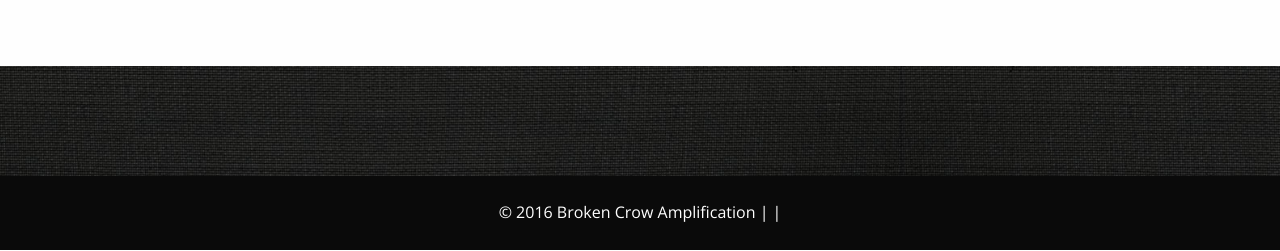
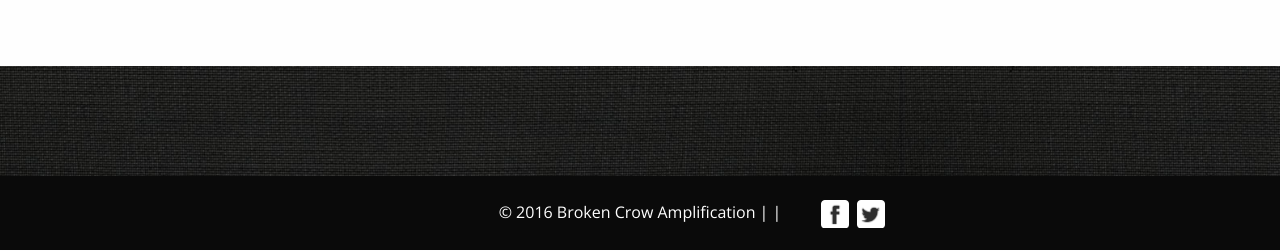
Before and after one commit to jamilynnhall/Broken-Crow-Amps, a WordPress theme: template web/app/themes/Broken-Crow-Amps/page.php in a window 1280 px wide. Shown: the part 549-800 px from the top of the page. Run offline with PHP 8.4 and a stand-in for WordPress, Linux system fonts and the light colour scheme; the site name, menu and one post (Sample post) are stand-ins, and other content is empty; some libraries are stand-ins or nearby versions.

Commit message:
Footer Additions - Social Media Links

```diff
--- a/web/app/themes/Broken-Crow-Amps/assets/scss/modules/_footer.scss
+++ b/web/app/themes/Broken-Crow-Amps/assets/scss/modules/_footer.scss
@@ -12,12 +12,43 @@
 			margin-bottom: 0;
 			color:$white;
 			text-align: center;
+			position: relative;
 		}
 
 		ul {
 			list-style-type: none;
 			margin: 0;
 			padding: 0;
+		}
+		.gc-cs-link{
+			color:$white;
+			text-decoration: none;
+		}
+		.footer-email{
+			color:$red;
+			transition: all ease 0.3s;
+			&:hover{
+				color:$white;
+			}
+		}
+		.footer-tw, .footer-fb{
+			height:28px;
+			width:28px;
+			display: inline-block;
+			background-size: cover !important;
+			position: absolute;
+
+			&:hover{
+				background-position: 0 -28px;
+			}
+		}
+		.footer-tw{
+			background: url(../images/twitter.png) no-repeat;
+			margin-left:76px;
+		}
+		.footer-fb{
+			background: url(../images/facebook.png) no-repeat;
+			margin-left:40px;
 		}
 	}
 }
--- a/web/app/themes/Broken-Crow-Amps/footer.php
+++ b/web/app/themes/Broken-Crow-Amps/footer.php
@@ -25,7 +25,9 @@
 			</section>
 			<footer id="footer">
 				<?php do_action( 'foundationpress_before_footer' ); ?>
-					<p>&copy; 2016 Broken Crow Amplification | <?php the_field('footer_email_address', 'option'); ?> | <?php the_field('footer_phone_number', 'option'); ?></p>
+					<p>&copy; 2016 Broken Crow Amplification | <a class="footer-email" href="mailto:<?php the_field('footer_email_address', 'option'); ?>"><?php the_field('footer_email_address', 'option'); ?></a> | <?php the_field('footer_phone_number', 'option'); ?>  <a class="footer-fb" href="<?php the_field('footer_fb'); ?>"></a> <a class="footer-tw" href="<?php the_field('footer_tw'); ?>"></a>
+					</p>
+
 				<?php do_action( 'foundationpress_after_footer' ); ?>
 			</footer>
 		</div>
```
Also changed, not shown: composer.json (+3 -5 lines), web/app/themes/Broken-Crow-Amps/assets/images/amp-details-rollover.png, web/app/themes/Broken-Crow-Amps/assets/images/facebook.png (added), web/app/themes/Broken-Crow-Amps/assets/images/twitter.png (added), web/app/themes/Broken-Crow-Amps/assets/stylesheets/foundation.css, 2 other files.
